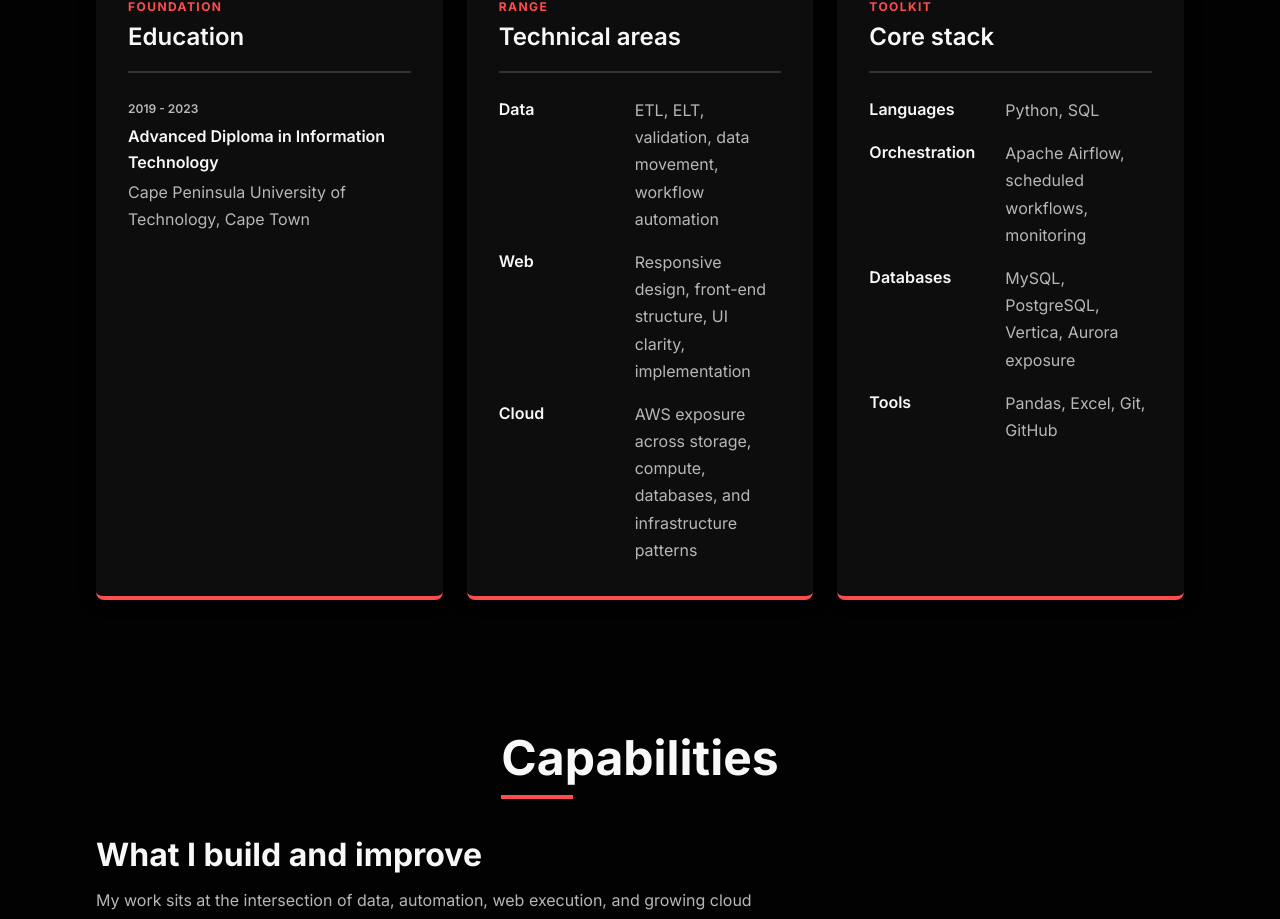
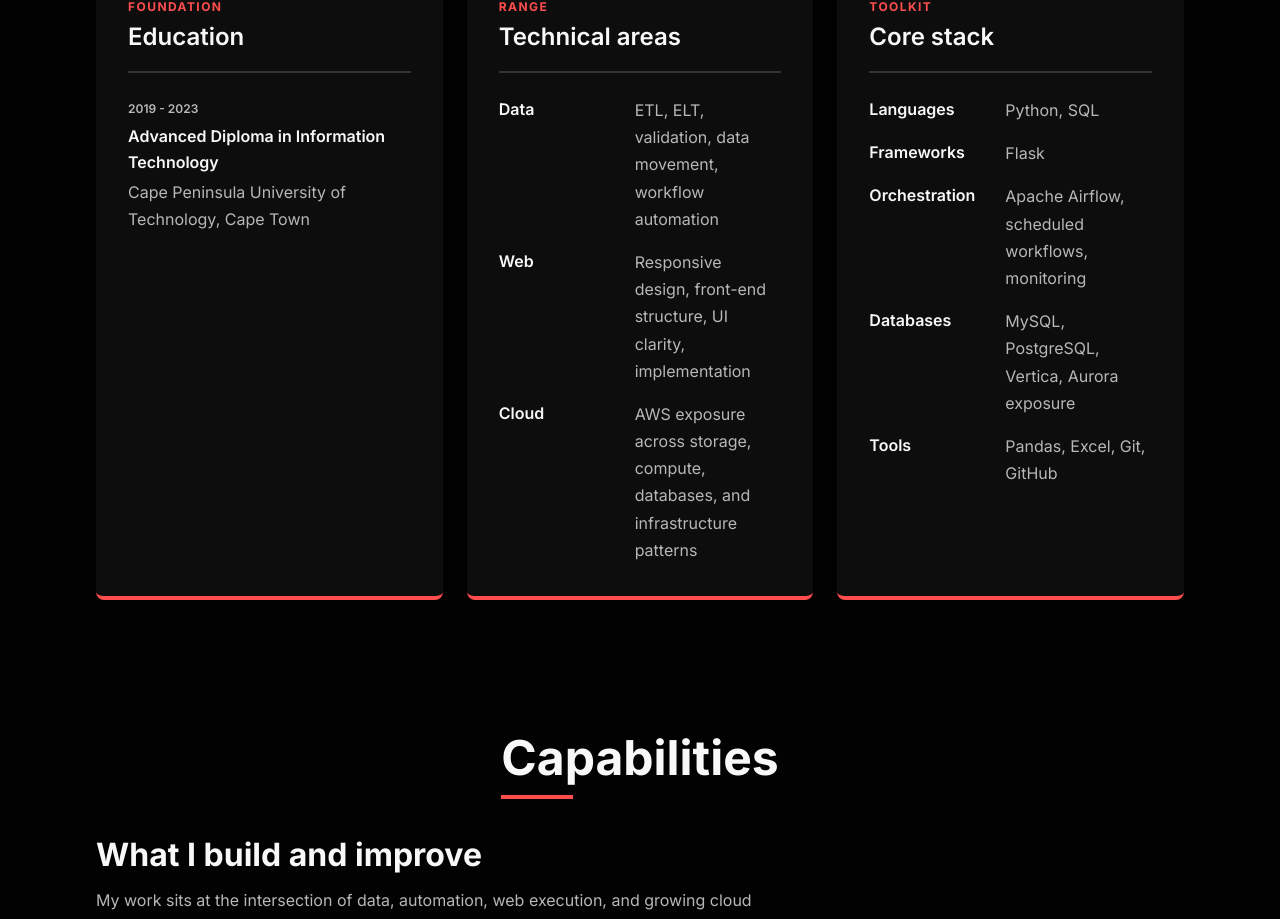
Before and after one commit to tita-mbotho-studio/sibabalwe-portfolio, a SvelteKit app in the folder app/: page / in a window 1280 px wide. Shown: the part 1894-2813 px from the top of the page. Built offline with nearby package versions, Linux system fonts and the light colour scheme.

Commit message:
ENH: Update to personal brand v2

```diff
--- a/app/src/routes/+page.svelte
+++ b/app/src/routes/+page.svelte
@@ -597,6 +597,11 @@
                 </div>
 
                 <div class="skills-stack-row">
+                  <span class="skills-stack-term">Frameworks</span>
+                  <span class="skills-stack-desc">Flask</span>
+                </div>
+
+                <div class="skills-stack-row">
                   <span class="skills-stack-term">Orchestration</span>
                   <span class="skills-stack-desc">Apache Airflow, scheduled workflows, monitoring</span>
                 </div>
```
